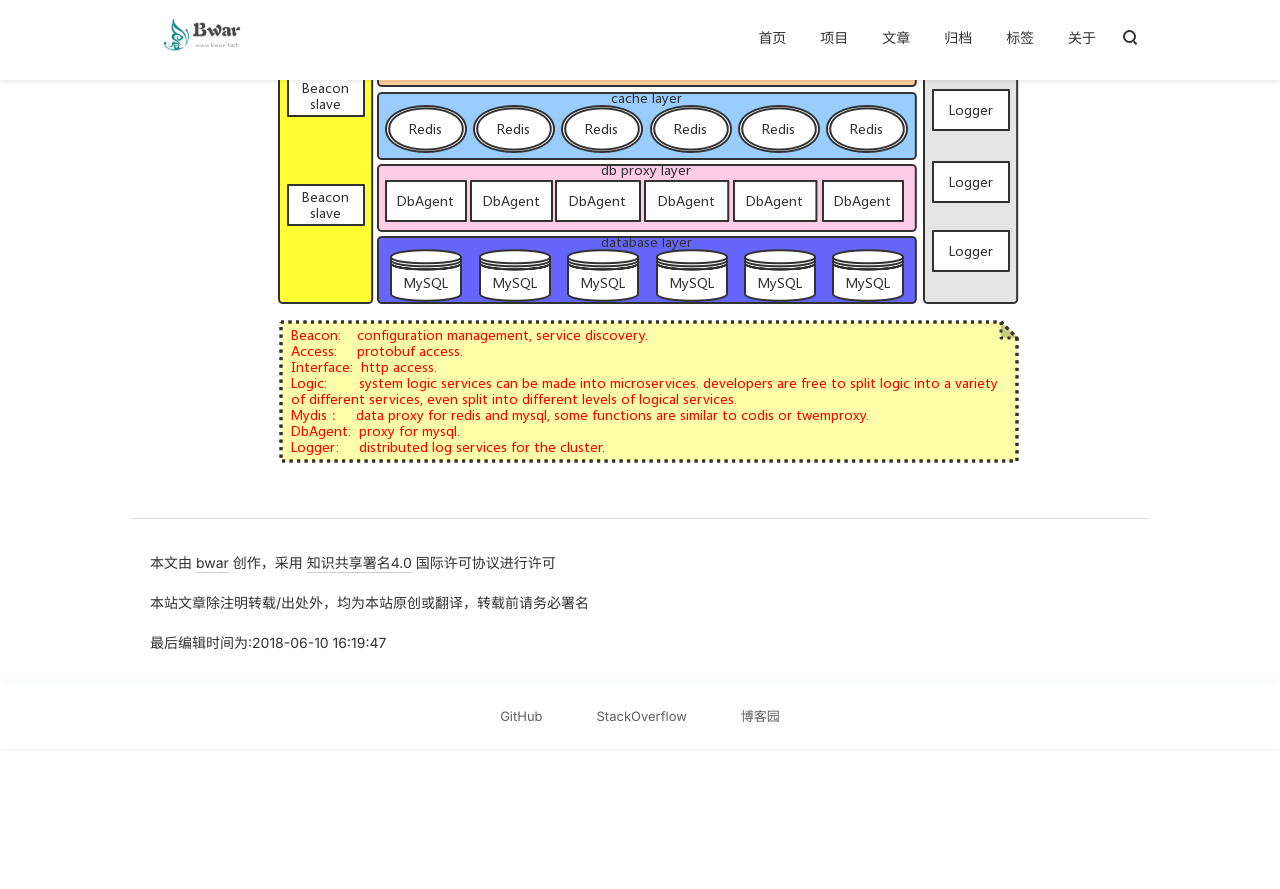
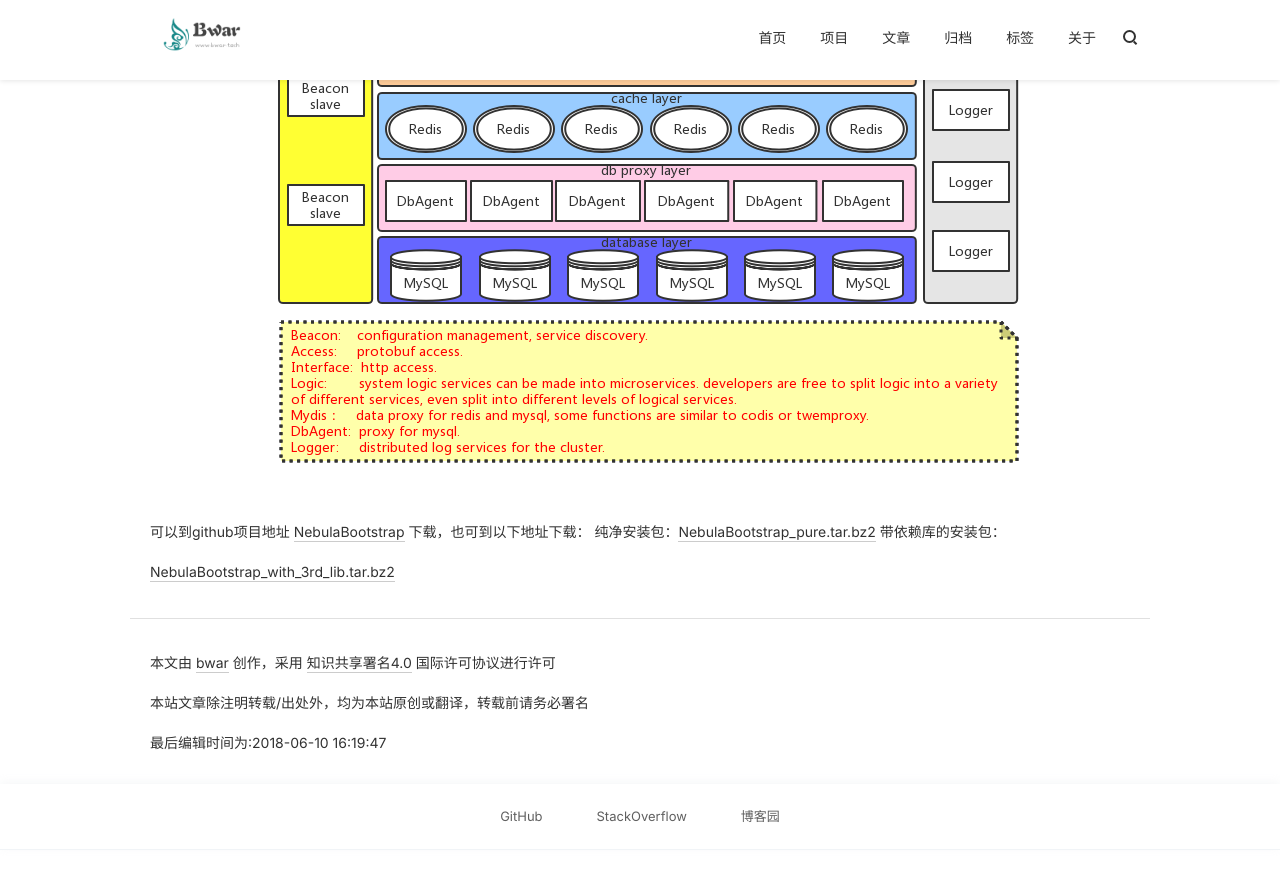
Before and after one commit to Bwar/bwar.github.io, a Jekyll site: the page built from _posts/project/2018-06-10-NebulaBootstrap.md, in a window 1280 px wide and 900 px high, scrolled down 569 px. Shown: the top 889 px of the window. Built offline with Jekyll 4.4.1, drawn with Linux system fonts in a browser that asks for light colours; nearby versions of some CDN libraries; comment, search, counter and statistics services are not loaded; before the commit the page ends 1369 px from its top, so only the background shows below that.

Commit message:
add download address

```diff
--- a/_posts/project/2018-06-10-NebulaBootstrap.md
+++ b/_posts/project/2018-06-10-NebulaBootstrap.md
@@ -13,3 +13,7 @@ tags:
 
 NebulaBootstrap是为开发人员提供快速构建分布式系统（包括配置管理，服务发现，路由，负载平衡，领导选举，分布式会话，集群状态等）的服务解决方案。
 ![nebula_cluster]({{site.url}}/style/images/2018-06/nebula_cluster.png)
+
+可以到github项目地址 [NebulaBootstrap](https://github.com/Bwar/NebulaBootstrap) 下载，也可到以下地址下载：
+纯净安装包：[NebulaBootstrap_pure.tar.bz2](https://pan.baidu.com/s/16p1dkFhyzkcAnwOURqkXvw)
+带依赖库的安装包：[NebulaBootstrap_with_3rd_lib.tar.bz2](https://pan.baidu.com/s/1DnJ9_W8ny62Igzrwq0VU-w)
```
